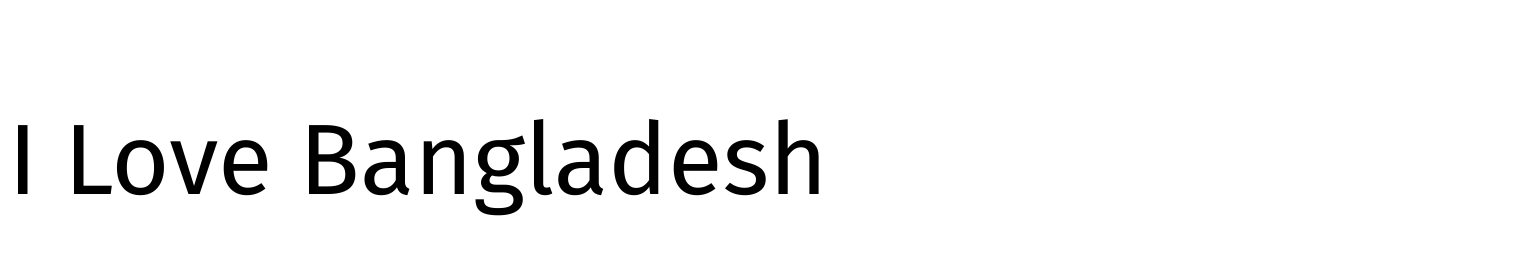
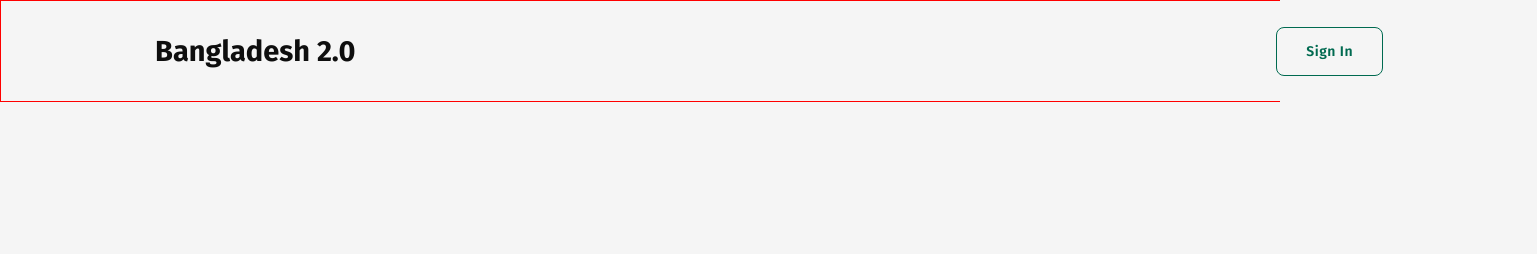
Before and after one commit to MHMITHUN/-Assignment-01-PH, a plain HTML site: page index.html in a window 1280 px wide. Shown: the whole page, 1537 px wide, since content can reach past the window. Drawn offline with Linux system fonts and the light colour scheme.

Commit message:
Complete Header Section

```diff
--- a/css/style.css
+++ b/css/style.css
@@ -1,7 +1,41 @@
 @import url('https://fonts.googleapis.com/css2?family=Fira+Sans:ital,wght@0,100;0,200;0,300;0,400;0,500;0,600;0,700;0,800;0,900;1,100;1,200;1,300;1,400;1,500;1,600;1,700;1,800;1,900&display=swap');
 
-/* Fira Sans font family */
-.font{
+*{
+    margin: 0;
+    padding: 0;
     font-family: 'Fira Sans', sans-serif;
-    font-size: 100px;
+    background-color: #F5F5F5 ;
 }
+header{
+    border: 1px solid red;
+}
+.navbar{
+    width:1536px;
+    height:100px;
+    display: flex;
+    justify-content:space-between;
+    align-items: center;
+}
+.bd-nav{
+    padding-left: 154px;
+    font-size: 25px;
+    color: rgb(14, 14, 14);
+    font-size: 29px;
+    font-weight: 700;
+}
+.btn-nav{
+    padding-right: 154px;
+}
+.nav-btn{
+    padding : 15px 29px 15px 29px;
+    font-size: 14px;
+    color: rgb(0, 106, 80);
+    font-weight: 600;
+    border: 1px solid rgb(0, 106, 80);
+    border-radius: 8px;
+    letter-spacing: .5px;
+}
+.nav-btn:hover{
+    background-color: rgb(0, 106, 80);
+    color: white;
+}
--- a/index.html
+++ b/index.html
@@ -8,16 +8,21 @@
       href="https://img.icons8.com/?size=96&id=60238&format=png"
       type="image/x-icon"
     />
-    <link rel="stylesheet" href="./css/style.css">
+    <link rel="stylesheet" href="./css/style.css" />
     <title>Assignment 01</title>
   </head>
   <header>
-
+    <nav>
+      <div class="navbar">
+        <p class="bd-nav">Bangladesh 2.0</p>
+        <span class="btn-nav">
+            <button class="nav-btn">Sign In</button>
+        </span>
+      </div>
+    </nav>
   </header>
   <body>
-    <p class="font">I Love Bangladesh</p>
+
   </body>
-  <footer>
-
-  </footer>
+  <footer></footer>
 </html>
```
